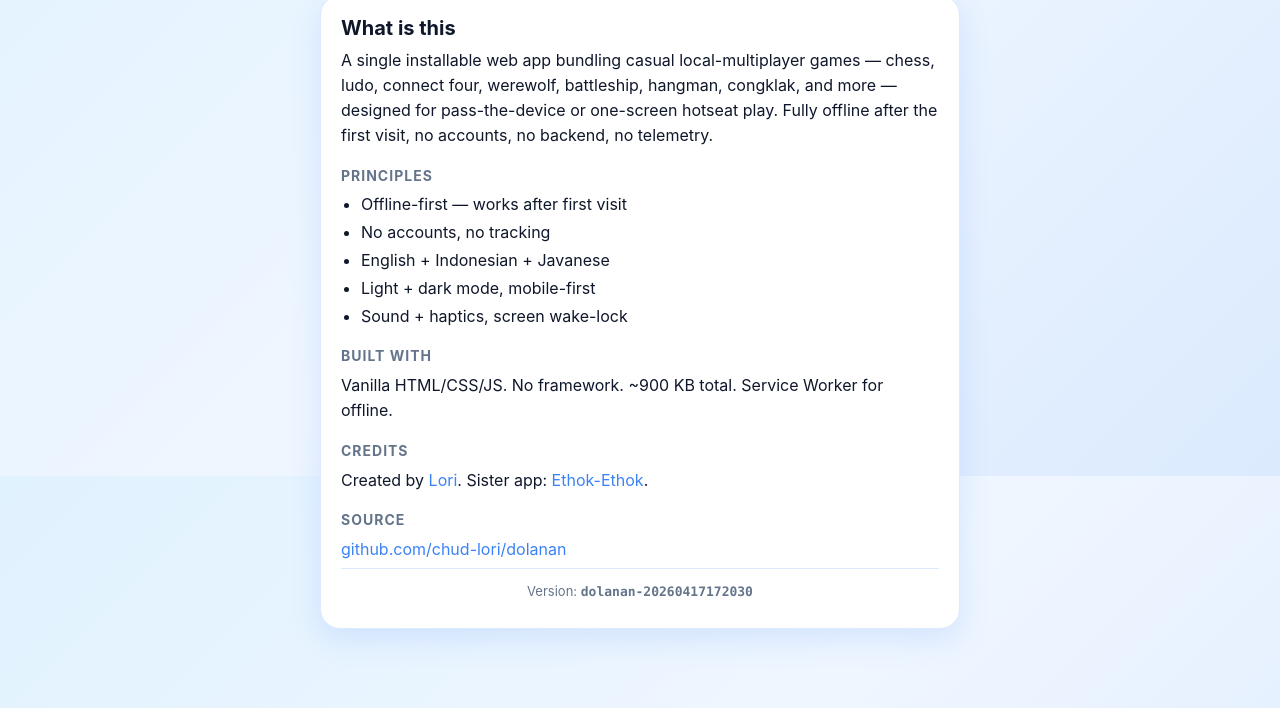
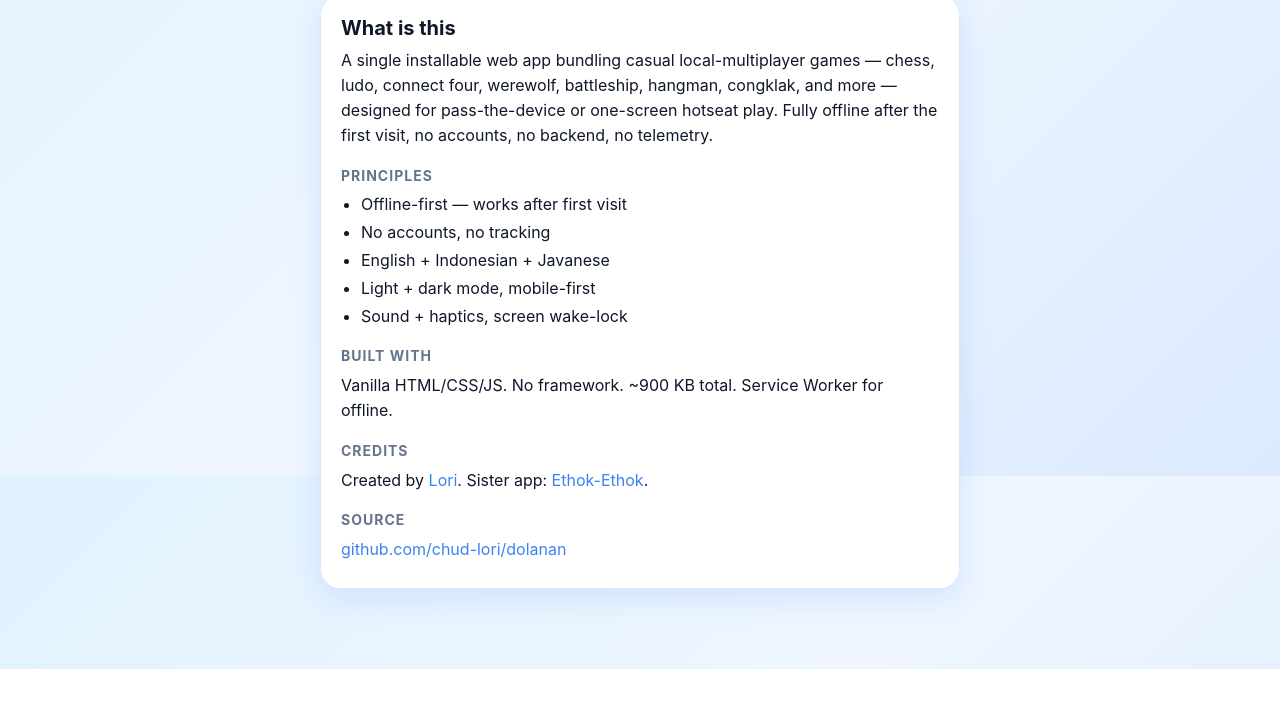
Before and after one commit to chud-lori/dolanan, a website with bundled scripts: page about/index.html in a window 1280 px wide. Shown: the part 324-1032 px from the top of the page. After the commit the page ends 993 px from the top, so only its background shows below. Built offline with nearby package versions, Linux system fonts and the light colour scheme.

Commit message:
About section adjustment

```diff
--- a/about/about.css
+++ b/about/about.css
@@ -41,17 +41,3 @@
 .about-card li {
   margin: 4px 0;
 }
-
-.about-version {
-  margin-top: 24px;
-  padding-top: 12px;
-  border-top: 1px solid var(--border);
-  font-size: 13px;
-  color: var(--text-muted);
-  text-align: center;
-}
-
-#about-version {
-  font-family: "SF Mono", Menlo, monospace;
-  font-weight: 600;
-}
--- a/about/about.js
+++ b/about/about.js
@@ -1,6 +1,6 @@
-// About page: applies theme + i18n, fetches the SW VERSION for display.
+// About page: applies theme + i18n.
 
-import { register, applyI18n, getLang } from "/shared/i18n.js";
+import { register, applyI18n } from "/shared/i18n.js";
 import "/shared/theme.js";
 import { registerServiceWorker } from "/shared/sw-register.js";
 
@@ -21,7 +21,6 @@ register("about", {
     creditsBody:
       'Created by <a href="https://profile.lori.my.id" rel="noopener">Lori</a>. Sister app: <a href="https://ethok.lori.my.id" rel="noopener">Ethok-Ethok</a>.',
     source: "Source",
-    version: "Version",
   },
   id: {
     what: "Apa ini",
@@ -39,7 +38,6 @@ register("about", {
     creditsBody:
       'Dibuat oleh <a href="https://profile.lori.my.id" rel="noopener">Lori</a>. Aplikasi saudara: <a href="https://ethok.lori.my.id" rel="noopener">Ethok-Ethok</a>.',
     source: "Kode sumber",
-    version: "Versi",
   },
   jw: {
     what: "Apa iki",
@@ -57,7 +55,6 @@ register("about", {
     creditsBody:
       'Digawe dening <a href="https://profile.lori.my.id" rel="noopener">Lori</a>. Aplikasi sedulur: <a href="https://ethok.lori.my.id" rel="noopener">Ethok-Ethok</a>.',
     source: "Kode sumber",
-    version: "Versi",
   },
 });
 
@@ -65,17 +62,4 @@ register("about", {
 applyI18n();
 document.addEventListener("langchange", () => applyI18n());
 
-// Pull the SW VERSION constant from /sw.js so users can see what build they're on.
-async function showVersion() {
-  try {
-    const res = await fetch("/sw.js", { cache: "no-store" });
-    const text = await res.text();
-    const m = text.match(/VERSION\s*=\s*"([^"]+)"/);
-    document.getElementById("about-version").textContent = m ? m[1] : "—";
-  } catch {
-    document.getElementById("about-version").textContent = "—";
-  }
-}
-showVersion();
-
 registerServiceWorker();
--- a/about/index.html
+++ b/about/index.html
@@ -70,10 +70,6 @@
           <a href="https://github.com/chud-lori/dolanan" rel="noopener">github.com/chud-lori/dolanan</a>
         </p>
 
-        <p class="about-version">
-          <span data-i18n="about.version">Version</span>:
-          <span id="about-version">—</span>
-        </p>
       </section>
     </main>
   </body>
--- a/sw.js
+++ b/sw.js
@@ -2,7 +2,7 @@
  * AUTO-GENERATED by scripts/build-sw.mjs. Do not hand-edit the ASSETS list;
  * run `node scripts/build-sw.mjs` after adding/renaming files.
  */
-const VERSION = "dolanan-20260417172030";
+const VERSION = "dolanan-56958e8-09242bce";
 
 const ASSETS = [
   "/",
```
Also changed, not shown: scripts/build-sw.mjs (+23 -1 lines).
